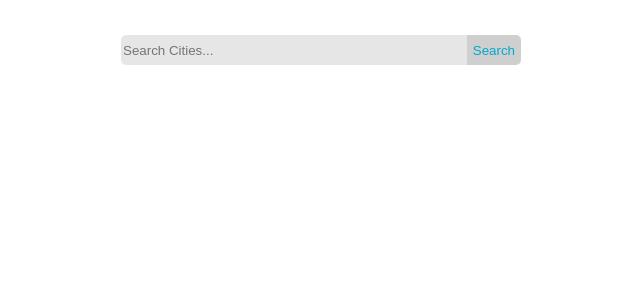
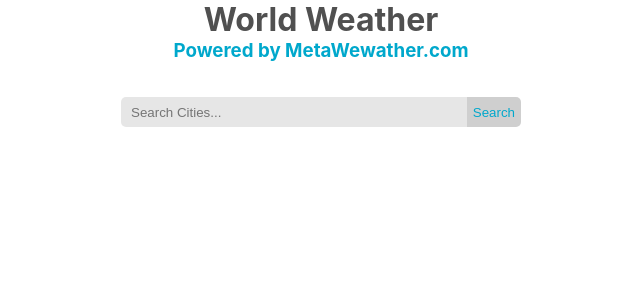
Before and after one commit to phunky-phresh/meta-weather, a React (Create React App) app: page / in a window 1280 px wide. Shown: the top 300 px of the page, without its empty margins (319-959 px from the left). Built offline with nearby package versions, Linux system fonts and the light colour scheme.

Commit message:
added comments to logic

```diff
--- a/public/index.html
+++ b/public/index.html
@@ -24,7 +24,7 @@
       work correctly both with client-side routing and a non-root public URL.
       Learn how to configure a non-root public URL by running `npm run build`.
     -->
-    <title>React App</title>
+    <title>Weather App</title>
   </head>
   <body>
     <noscript>You need to enable JavaScript to run this app.</noscript>
--- a/src/App.css
+++ b/src/App.css
@@ -4,8 +4,4 @@
 html {
     background-color: #ffffff;
     color: #505050;
-
 }
-a {
-    text-decoration: none;
-}
--- a/src/App.js
+++ b/src/App.js
@@ -9,34 +9,34 @@
 import './App.css';
 
 function App() {
+
   const [cityCode, setCity] = useState(null);
   const [view, setView] = useState(null)
   const [search, setSearch] = useState('');
   const [results, setResults] = useState(null);
-
 
   const _handleCity = (e) => {
     const woeid = e.target.getAttribute('value')
     setCity(woeid);
     setView('forecast')
   }
-
   const _handleInput = (e) => {
     setSearch(e.target.value);
-
-}
+  }
+  // _handleSearch performs api query to find matching cities
   const _handleSearch = (e) => {
     e.preventDefault();
-
     axios.get(`https://www.metaweather.com/api/location/search/?query=${search}`).then( res => {
         setResults(res.data);
+    }).catch( err => {
+      console.log(err);
 
     })
-    //add catch error.
     setSearch('');
     setView(null);
 }
 
+//conditional rendering of Home page and Forecast page. is View state is null, Home page is rendered for search results
   if (!view) {
     return(
       <Wrapper>
@@ -52,6 +52,7 @@
       </Wrapper>
     )
   }
+  // when view is not null, Forecast oage is rendered with cities weather information
   if (view) {
     return(
       <Wrapper>
--- a/src/components/List.js
+++ b/src/components/List.js
@@ -2,6 +2,7 @@
 
 import {Item, Strong} from './styling/style';
 function List(props) {
+
     return(
         <Item value={props.value}>
             <h4 value={props.value}>{props.title}</h4>
--- a/src/components/Search.js
+++ b/src/components/Search.js
@@ -1,17 +1,20 @@
 import React from 'react';
 
-import {Form, Input, Button} from './styling/style';
+import {Form, Input, Button, Title, Sub} from './styling/style';
 
 function Search(props) {
-        // console.log(props);
 
     return(
-        <Form onSubmit={props.handleSearch} >
+        <div>
+            <Title>World Weather</Title>
+            <Sub>Powered by MetaWewather.com</Sub>
+            <Form onSubmit={props.handleSearch} >
 
-            <Input className="input" placeholder="Search Cities..." type="text" value={props.search} onChange={props.handleInput}></Input>
-            <Button type="submit" value="Search"/>
+                <Input className="input" placeholder="Search Cities..." type="text" value={props.search} onChange={props.handleInput}></Input>
+                <Button type="submit" value="Search"/>
 
-        </Form>
+            </Form>
+        </div>
     )
 }
 
--- a/src/components/pages/Forecast.js
+++ b/src/components/pages/Forecast.js
@@ -4,7 +4,7 @@
 
 import WeatherCard from '../WeatherCard';
 
-import {Body} from '../styling/style';
+import {Body, Title} from '../styling/style';
 
 
 function Forecast(props) {
@@ -14,6 +14,7 @@
     const [cityWeather, setWeather] = useState(null);
 
     useEffect(() => {
+      // once cityCode is passed, useEffect executes axios get request to fetch city data.
       if (cityCode) {
         axios.get(`https://www.metaweather.com/api/location/${cityCode}`).then((res) => {
           const info = res.data;
@@ -22,19 +23,22 @@
           setInfo(info);
           setWeather(weather);
 
-        }) //add catch error
+        }).catch( err => {
+          console.log(err);
+        })
       }
       }, []);
 
 
     if (!cityWeather) {
+      // loading animation rendered until weather data has been fetched from api and is ready to load
       return(
         <ReactLoading style={{margin: '0 auto', maxWidth: '20%'}} type={"bars"} color={"black"} />
       )
     }
     return(
         <Body>
-           <h1>{cityInfo.title} Forecast</h1>
+           <Title>{cityInfo.title} Forecast</Title>
            <WeatherCard
               weather={cityWeather}
            />
--- a/src/components/pages/Home.js
+++ b/src/components/pages/Home.js
@@ -1,6 +1,5 @@
-import React, {useState, useEffect} from 'react';
-import {Link} from 'react-router-dom';
-import axios from 'axios';
+import React from 'react';
+
 
 import List from '../List';
 import {Body} from '../styling/style';
@@ -14,7 +13,6 @@
 
             return <div
                         onClick={props.handleCity}
-                        // to='/forecast'
                         key={city.woeid}
                     >
                         <List
--- a/src/components/styling/style.js
+++ b/src/components/styling/style.js
@@ -1,7 +1,18 @@
 import styled from 'styled-components';
 
+//////////////
+//Styled components for App.js and Search.Js
 export const Wrapper = styled.div`
     height: 100%;
+`
+export const Title = styled.h1`
+    margin: 0 auto;
+    text-align: center;
+`
+export const Sub = styled.h3`
+    margin: 0 auto;
+    text-align: center;
+    color: #00a8cc;
 `
 export const Body = styled.div`
     max-width: 800px;
@@ -10,7 +21,44 @@
         padding: 0 10px;
     }
 `
-
+export const Form = styled.form`
+    margin: auto;
+    height: 100px;
+    width: 400px;
+    display: flex;
+    justify-content: center;
+    align-items: center;
+    @media (max-width: 400px) {
+        width: 100%;
+        padding: 0 10px;
+    }
+`
+export const Input = styled.input`
+    width: 100%;
+    height: 30px;
+    border-radius: 5px 0 0 5px;
+    border-style: none;
+    background-color: #e6e6e6;
+    padding: 10px;
+    @media (max-width: 400px) {
+        width: 100%;
+        font-size: 20px;
+        height: 40px;
+    }
+`
+export const Button = styled.input`
+    border-style: none;
+    height: 30px;
+    border-radius: 0 5px 5px 0;
+    background-color: #cfcfcf;
+    color: #00a8cc;
+    @media (max-width: 400px) {
+        height: 40px;
+        font-size: 20px;
+    }
+`
+////////////////////
+// Style components for weatherCard
 export const Icon = styled.img`
     max-width: 80%;
 `
@@ -38,43 +86,8 @@
 export const P = styled.p`
     margin: 5px auto;
 `
-export const Form = styled.form`
-    margin: auto;
-    height: 100px;
-    width: 400px;
-    display: flex;
-    justify-content: center;
-    align-items: center;
-    @media (max-width: 400px) {
-        width: 100%;
-        padding: 0 10px;
-    }
-
-`
-export const Input = styled.input`
-    width: 100%;
-    height: 30px;
-    border-radius: 5px 0 0 5px;
-    border-style: none;
-    background-color: #e6e6e6;
-    @media (max-width: 400px) {
-        width: 100%;
-        font-size: 20px;
-        height: 40px;
-    }
-`
-
-export const Button = styled.input`
-    border-style: none;
-    height: 30px;
-    border-radius: 0 5px 5px 0;
-    background-color: #cfcfcf;
-    color: #00a8cc;
-    @media (max-width: 400px) {
-        height: 40px;
-        font-size: 20px;
-    }
-`
+////////////////////////
+// Styled components for List.js
 export const Item = styled.div`
     background-color: #e6e6e6;
     margin: 5px auto;
```
Also changed, not shown: src/components/WeatherCard.js (+2 -5 lines).
